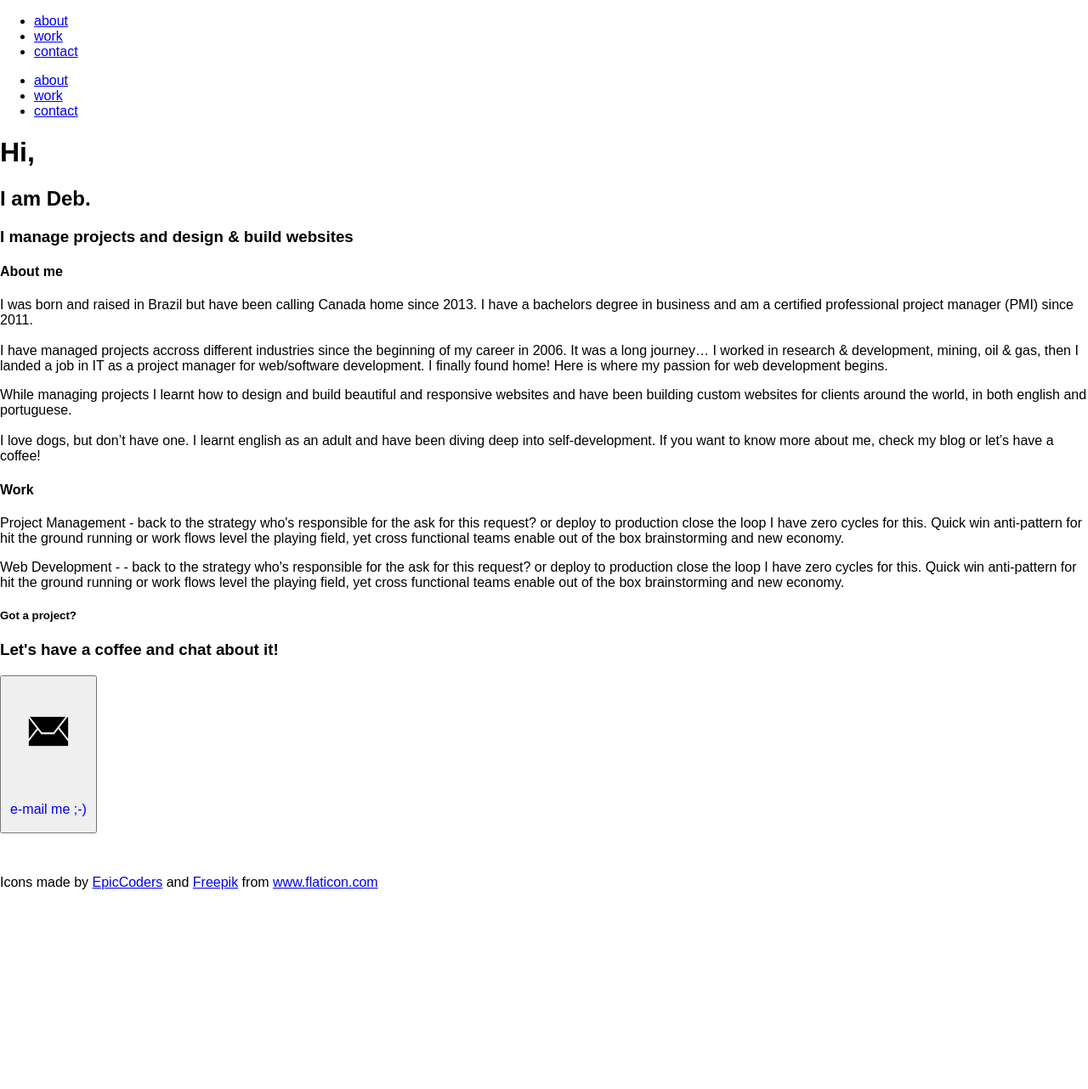
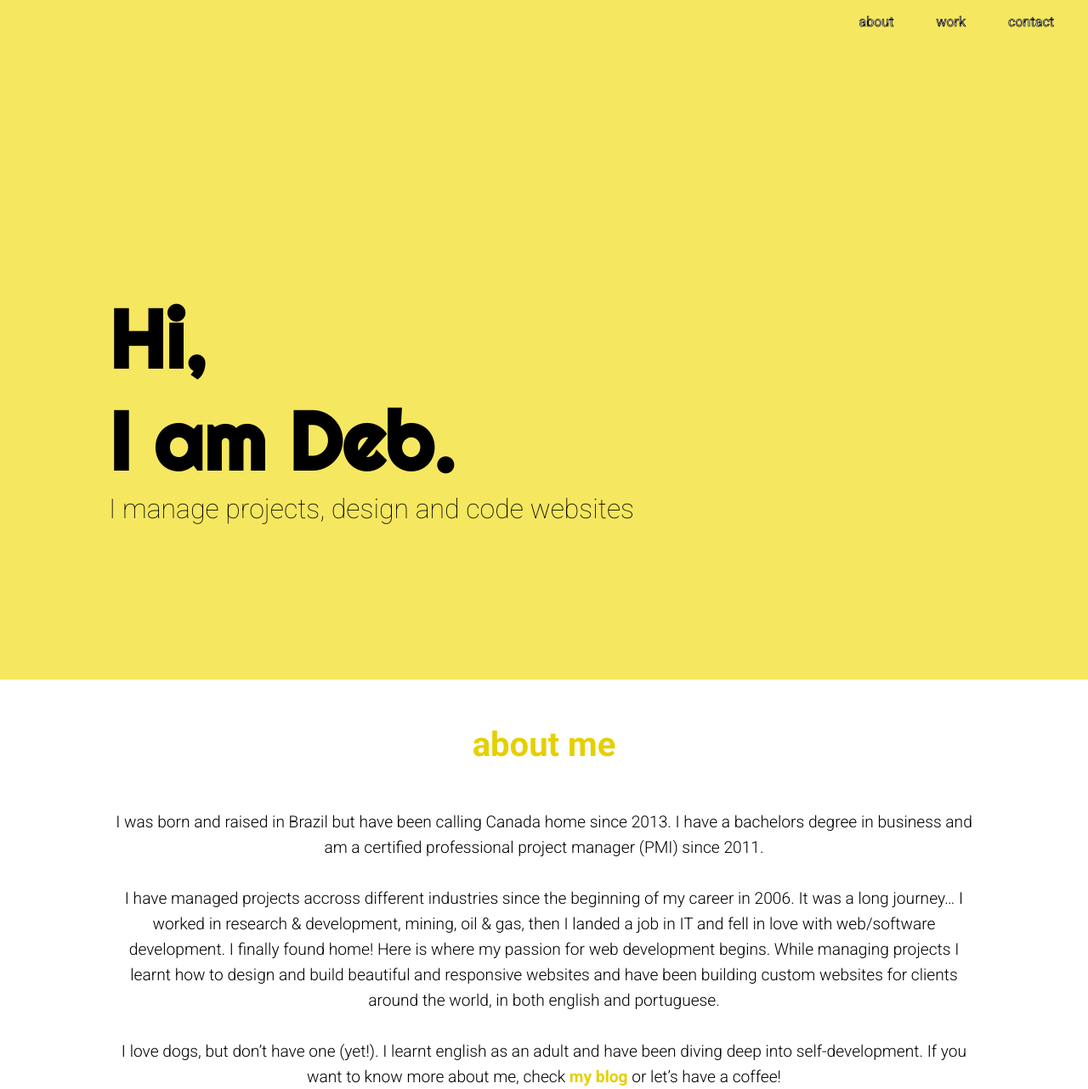
Before and after one commit to yesshecode/profile, a plain HTML site: page index.html in a window 1280 px wide. Shown: the top 1282 px of the page at 85% size. Before the commit the page ends 1048 px from the top, so only its background shows below. Drawn offline with Linux system fonts and the light colour scheme.

Commit message:
project completed

```diff
--- a/css/main.css
+++ b/css/main.css
@@ -0,0 +1,213 @@
+
+body {
+	display: grid;
+	grid-template-columns: 10% 80% 10%;
+	grid-template-rows: 100vh max-content max-content max-content max-content;
+	grid-template-areas:
+	"col-1 container container"
+	"col-1 about ."
+	"col-1 work ."
+	"foot foot foot"
+	"footer footer footer";
+}
+
+.col-1 {
+	background-color: #F6E760;
+
+
+}
+
+.container {
+	grid-area: container;
+	background-color: #F6E760;
+}
+
+
+.nav-list {
+	list-style: none;
+	display: flex;
+	flex-direction: row;
+	flex-wrap: wrap;
+	justify-content: flex-end;
+
+}
+
+.navbar {
+	padding: 0 40px 0 10px;
+	font-family: 'Roboto', sans-serif;
+	font-size: 1em;
+	color: #ffffff;
+	-webkit-text-stroke-width: 0.7px;
+	-webkit-text-stroke-color: black;
+}
+
+.banner {
+	margin: 0;
+	padding: 25% 0 0 0;
+}
+
+.highlight {
+	font-family: 'Righteous', cursive;
+	font-size: 6rem;
+	margin: 0;
+	padding: 0;
+}
+
+.description {
+	font-family: 'Roboto', sans-serif;
+	font-size: 2rem;
+	font-weight: lighter;
+	line-height: 40px;
+}
+
+.head-description{
+	margin: 0;
+	padding: 0 0 15% 0;
+}
+
+
+.about {
+	grid-area: about;
+	text-align: center;
+	border-bottom: solid 1px #000000;
+	padding: 0 0 10% 0;'
+}
+
+.title {
+	font-family: 'Roboto', sans-serif;
+	font-weight: bold;
+	font-size: 2.5rem;
+	color: #E6CF00;
+}
+
+.paragraph {
+	font-family: 'Roboto', sans-serif;
+	font-weight: 300;
+	font-size: 1.2rem;
+	line-height: 30px;
+	display: inline;
+}
+
+.hyperlink {
+	color: #E6CF00;
+	font-weight: bold;
+	text-decoration: none;
+}
+
+a {
+	text-decoration: none;
+}
+
+a:hover {
+	color: lightgrey;
+}
+
+
+.work {
+	grid-area: work;
+	display: grid;
+	grid-template-columns: 10% 90%;
+	grid-template-rows: repeat(2, max-content);
+	grid-template-areas:
+	"title-work 3-paragraph"
+	"title-work 4-paragraph";
+	margin: 0;
+	padding: 1em 0 3em 0;
+}
+
+.title-work {
+	grid-area: title-work;
+ 	writing-mode: tb-rl;
+    transform: rotate(-180deg);
+    text-align: center;
+    margin: 0;
+    padding: 0;
+}
+
+.services-pm {
+	margin: 0;
+	padding: 2em 1em 1.5em 0;
+}
+
+
+.third-paragraph {
+	grid-area: 3-paragraph;
+
+}
+
+.list-items {
+	list-style: circle;
+	text-align: left;
+	font-family: 'Roboto', sans-serif;
+	font-weight: 300;
+	font-size: 1.2rem;
+	line-height: 30px;
+}
+
+.fourth-paragraph {
+	grid-area: 4-paragraph;
+}
+
+span {
+	font-weight: bold;
+}
+
+.foot-area {
+	grid-area: foot;
+	margin: 0;
+	padding: 0;
+	text-align: center;
+}
+
+#contact {
+	background-color: #000000;
+
+}
+
+
+h5 {
+	font-family: 'Roboto', sans-serif;
+	font-weight: bold;
+	font-size: 2.5rem;
+	color: #F6E760;
+	margin: 0;
+	padding: 1em 0 0 0;
+}
+
+.foot-description {
+	color: #ffffff;
+}
+
+.action-button {
+	width: 150px;
+	height: 30px;
+	border-radius: 12px;
+	background-color: #F6E760;
+	border: none;
+
+}
+
+.button {
+	font-family: 'Roboto', sans-serif;
+	font-size: 14px;
+	font-weight: bold;
+	color: black;
+	text-decoration: none;
+	display: inline-block;
+}
+
+
+.icons {
+	width: 25px;
+	height: 22.5px;
+	padding: 2em 0 2em 0;
+}
+
+footer {
+	grid-area: footer;
+	font-family: 'Roboto', sans-serif;
+	font-weight: lighter;
+	font-size: 12px;
+	text-align: center;
+	padding: 10px 0 10px 0;
+}
--- a/index.html
+++ b/index.html
@@ -6,63 +6,71 @@
 	<meta name="viewport" content="width=device-width, initial-scale=1.0">
 	<link rel="stylesheet" type="text/css" href="css/normalize.css">
 	<link rel="stylesheet" type="text/css" href="css/main.css">
-	<link href="https://fonts.googleapis.com/css?family=Open+Sans:300,400,600,700,800|Righteous&display=swap" rel="stylesheet">
+	<link href="https://fonts.googleapis.com/css?family=Righteous|Roboto:100,300,400,500,700,900&display=swap" rel="stylesheet">
 </head>
 <body>
-	<nav class="navbar">
-		<ul>
+	<div class="col-1"></div>
+	<div class="container">
+		<nav>
+			<ul class="nav-list">
 				<li><a class="navbar" href="#about-me">about</a></li>
-			<li><a class="navbar" href="#work">work</a></li>
+				<li><a class="navbar" href="#services">work</a></li>
 				<li><a class="navbar" href="#contact">contact</a></li>
 			</ul>
 		</nav>
+
 		<header class="banner">
-		<nav class="navbar">
-		<ul>
-			<li><a class="navbar" href="#about-me">about</a></li>
-			<li><a class="navbar" href="#work">work</a></li>
-			<li><a class="navbar" href="#contact">contact</a></li>
-		</ul>
-	</nav>
 			<h1 class="highlight">Hi,</h1>
-		<h2 class="head-title"> I am Deb.</h2>
-		<h3 class="description head-description"> I manage projects and design & build websites</h3>
+			<h2 class="highlight"> I am Deb.</h2>
+			<h3 class="description head-description"> I manage projects, design and code websites</h3>
 			</header>
-
+	</div>
 
 	<main class="about" id="about-me">
-		<h4 class="title-about title"> About me </h4>
-		<p class="first-paragraph paragraph">I was born and raised in Brazil but have been calling Canada home since 2013. I have a bachelors degree in business and am a certified professional project manager (PMI) since 2011. <br><br> I have managed projects accross different industries since the beginning of my career in 2006. It was a long journey… I worked in  research & development, mining, oil & gas, then I landed a job in IT as a project manager for web/software development. I finally found home! Here is where my passion for web development begins.</p>
+		<h4 class="title-about title"> about me </h4>
+		<p class="first-paragraph paragraph">I was born and raised in Brazil but have been calling Canada home since 2013. I have a bachelors degree in business and am a certified professional project manager (PMI) since 2011. <br><br> I have managed projects accross different industries since the beginning of my career in 2006. It was a long journey… I worked in  research & development, mining, oil & gas, then I landed a job in IT and fell in love with web/software development. I finally found home! Here is where my passion for web development begins.</p>
 
-
-		<p class="second-paragraph paragraph">While managing projects I learnt how to  design and build beautiful and responsive websites and have been building custom websites for clients around the world, in both english and portuguese. <br> <br> I love dogs, but don’t have one. I learnt english as an adult and have been diving deep into self-development. If you want to know more about me, check my blog or let’s have a coffee!</p>
+		<p class="second-paragraph paragraph">While managing projects I learnt how to  design and build beautiful and responsive websites and have been building custom websites for clients around the world, in both english and portuguese. <br> <br> I love dogs, but don’t have one (yet!). I learnt english as an adult and have been diving deep into self-development. If you want to know more about me, check <a class="hyperlink" href="#"> my blog</a> or let’s have a coffee!</p>
 	</main>
 
-	<section id="work">
-		<h4 class="title-work title">Work</h4>
+	<section class="work" id="services">
+		<h4 class="title-work title">work</h4>
 		<div class="services-pm">
-			<p class="third-paragraph paragraph"><span>Project Management - </span>back to the strategy who's responsible for the ask for this request? or deploy to production close the loop I have zero cycles for this. Quick win anti-pattern for hit the ground running or work flows level the playing field, yet cross functional teams enable out of the box brainstorming and new economy.</p>
+			<p class="third-paragraph paragraph"><span>Project Management - </span>Do you have a project idea but don’t know where to start from? Or you have a project that is just messy at the moment? If your answer is ‘yes’ to one of those questions, I can help you with that! Through consulting, I will:</p>
+			<ul class="list-items">
+				<li>Facilitate workshops to determine the scope of the project</li>
+				<li>Create all documentation required to kick-off a project (project charter, statement of work and project plan)</li>
+				<li>Build  comprehensive schedules and budgets</li>
+				<li>Identify resources and people required to successfully execute the project</li>
+				<li>Implement project management best practices</li>
+				<li>Create an investor pack to help you win investor, including, pitch decks, canvas business model and proposals</li>
+			</ul>
 		</div>
 		<div class="services-web-dev">
-			<p class="fourth-paragraph paragraph"><span>Web Development - </span> - back to the strategy who's responsible for the ask for this request? or deploy to production close the loop I have zero cycles for this. Quick win anti-pattern for hit the ground running or work flows level the playing field, yet cross functional teams enable out of the box brainstorming and new economy.</p>
+			<p class="fourth-paragraph paragraph"><span>Web Development - </span> I design and build responsive websites totally tailored to target audiences using <span>SEO</span> best practices, <span>HTML5</span> and <span>CSS3</span>. I can also perform usability tests and help you manage your domain hosting.<br>You already have a design but need help to build the actual website? No problem, I got your back!</p>
 		</div>
 	</section>
 
+
+	<div class="foot-area">
 		<section id="contact">
 			<h5>Got a project?</h5>
-		<h3 class="description">Let's have a coffee and chat about it!</h3>
-		<a href="mailto:yes.shecode@gmail.com" target="_top">
+			<h3 class="description foot-description ">Let's have a coffee and chat about it!</h3>
 			<button class="action-button">
-				<img class="icon-sm" src="img/mail.png" alt="mail icon"/>
-				<p id="email"> e-mail me ;-)</p>
+				<a class="button" href="mailto:yes.shecode@gmail.com" target="_top"> email me ;-)
+				</a>
 			</button><br>
 			</a>
 			<a href="https://twitter.com/yes_shecode" target="_blank"><img class="icons" src="img/twitter.png" alt="twitter icon" /></a>
 			<a href="https://github.com/yesshecode" target="_blank"><img class="icons" src="img/github.png" alt="github icon"/></a>
 		</section>
-
+	</div>
 		<footer>
 			<div>Icons made by <a href="https://www.flaticon.com/authors/epiccoders" title="EpicCoders">EpicCoders</a> and <a href="https://www.flaticon.com/authors/freepik" title="Freepik">Freepik</a> from <a href="https://www.flaticon.com/"title="Flaticon">www.flaticon.com</a></div>
 		</footer>
+
+
+	</div>
+
 </body>
 </html>
```
Lines whose indentation alone changed are shown as unchanged.
